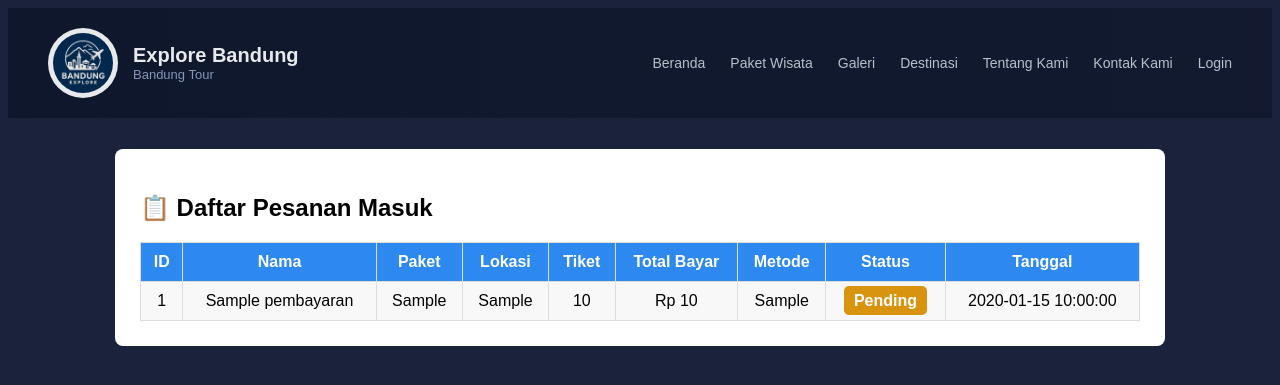
After one commit to nofallcr/TUBESBANDUNG, a PHP site: page /pesanan.php in a window 1280 px wide. The commit adds this page. Shown: the top 385 px of the page. Run offline with PHP 8.4, Linux system fonts and the light colour scheme; tables that the repository leaves empty hold one stand-in row (values such as "Sample post").

Commit message:
Update di order dan succes, makin sigma jir

```diff
--- /dev/null
+++ b/pesanan.php
@@ -0,0 +1,96 @@
+<?php
+// Koneksi Database
+$conn = mysqli_connect("localhost", "root", "", "db_wisata");
+
+if (!$conn) {
+    die("Koneksi gagal: " . mysqli_connect_error());
+}
+
+$result = mysqli_query($conn, "SELECT * FROM pembayaran ORDER BY id DESC");
+?>
+
+<!DOCTYPE html>
+<html>
+<head>
+    <title>Daftar Pesanan</title>
+    <style>
+        body{
+            font-family: Arial;
+            background: #1a233b;
+        }
+        .container{
+            max-width:1000px;
+            margin:30px auto;
+            background:white;
+            padding:25px;
+            border-radius:8px;
+        }
+        table{
+            width:100%;
+            border-collapse: collapse;
+            margin-top:20px;
+        }
+        th, td{
+            border:1px solid #ddd;
+            padding:10px;
+            text-align:center;
+        }
+        th{
+            background:#2d89ef;
+            color:white;
+        }
+        tr:nth-child(even){
+            background:#f8f8f8;
+        }
+        .status{
+            padding:6px 10px;
+            border-radius:5px;
+            color:white;
+            font-weight:bold;
+        }
+        .pending{ background:#d8930f; }
+        .paid{ background:#28a745; }
+        .cancelled{ background:#dc3545; }
+    </style>
+    <?php include 'navbar.php'; ?>
+</head>
+<body>
+
+<div class="container">
+    <h2>📋 Daftar Pesanan Masuk</h2>
+
+    <table>
+        <tr>
+            <th>ID</th>
+            <th>Nama</th>
+            <th>Paket</th>
+            <th>Lokasi</th>
+            <th>Tiket</th>
+            <th>Total Bayar</th>
+            <th>Metode</th>
+            <th>Status</th>
+            <th>Tanggal</th>
+        </tr>
+
+        <?php while ($row = mysqli_fetch_assoc($result)) : ?>
+        <tr>
+            <td><?= $row['id'] ?></td>
+            <td><?= $row['nama_pemesan'] ?></td>
+            <td><?= $row['paket_wisata'] ?></td>
+            <td><?= $row['lokasi_wisata'] ?></td>
+            <td><?= $row['jumlah_tiket'] ?></td>
+            <td>Rp <?= number_format($row['total_bayar'], 0, ",", ".") ?></td>
+            <td><?= $row['metode_pembayaran'] ?></td>
+            <td>
+                <span class="status <?= $row['status'] ?>">
+                    <?= ucfirst($row['status']) ?>
+                </span>
+            </td>
+            <td><?= $row['tanggal_transaksi'] ?></td>
+        </tr>
+        <?php endwhile; ?>
+    </table>
+</div>
+
+</body>
+</html>
--- a/success.css
+++ b/success.css
@@ -1,6 +1,6 @@
 body{
     font-family:Arial;
-    background:#f9fafb;
+    background: #1a233b;
 }
 .box{
     max-width:600px;
```
Also changed, not shown: order.php (+106 -37 lines), success.php (+24 -6 lines). Lines whose indentation alone changed are shown as unchanged.
